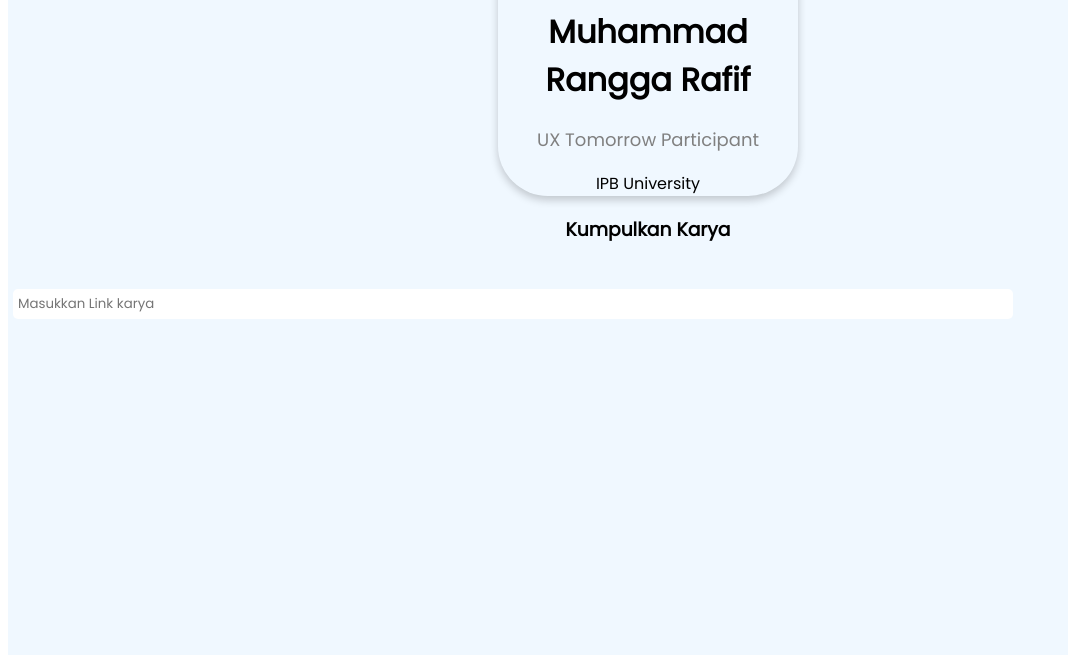
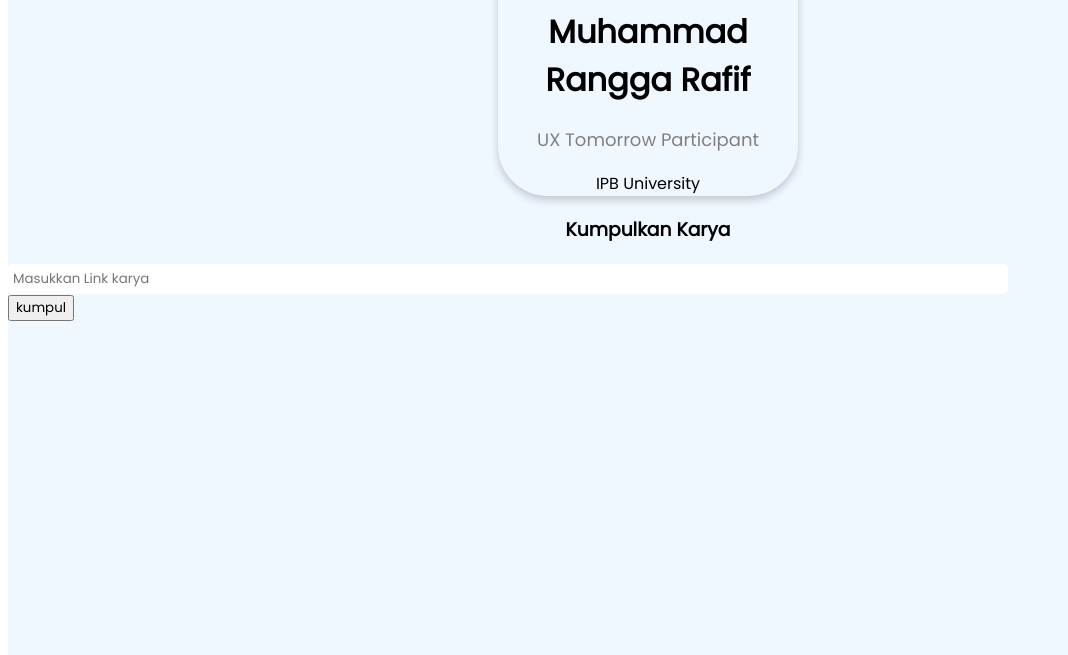
Before and after one commit to lazuadik/ittomorrow, a PHP site: page /dashboard-user.php in a window 1280 px wide. Shown: the part 253-908 px from the top of the page, without its empty margins (0-1068 px from the left). Run offline with PHP 8.4, Linux system fonts and the light colour scheme.

Commit message:
Update dashboard-user.php

```diff
--- a/dashboard-user.php
+++ b/dashboard-user.php
@@ -1,3 +1,4 @@
+
 <!DOCTYPE html>
 <html>
     <head>
@@ -30,8 +31,12 @@
             </div>
             <div class="container-2">
                 <h3>Kumpulkan Karya</h3>
-                <form class="linkkarya" action="" method="">
+                <form action="prosespengumpulan.php" method="">
                     <input type="text" placeholder="Masukkan Link karya" name="linkkarya" class="linkkarya">
+                    <input type="Submit" name="kumpul" VALUE="kumpul" >
+                    <?php if(isset($_GET['status']) && $_GET['status']== 'gagal'): ?>
+                        <span> pengumpulan gagal</span>
+                        <?php endif;?>
                 </form>
             </div>
         </main>
```
